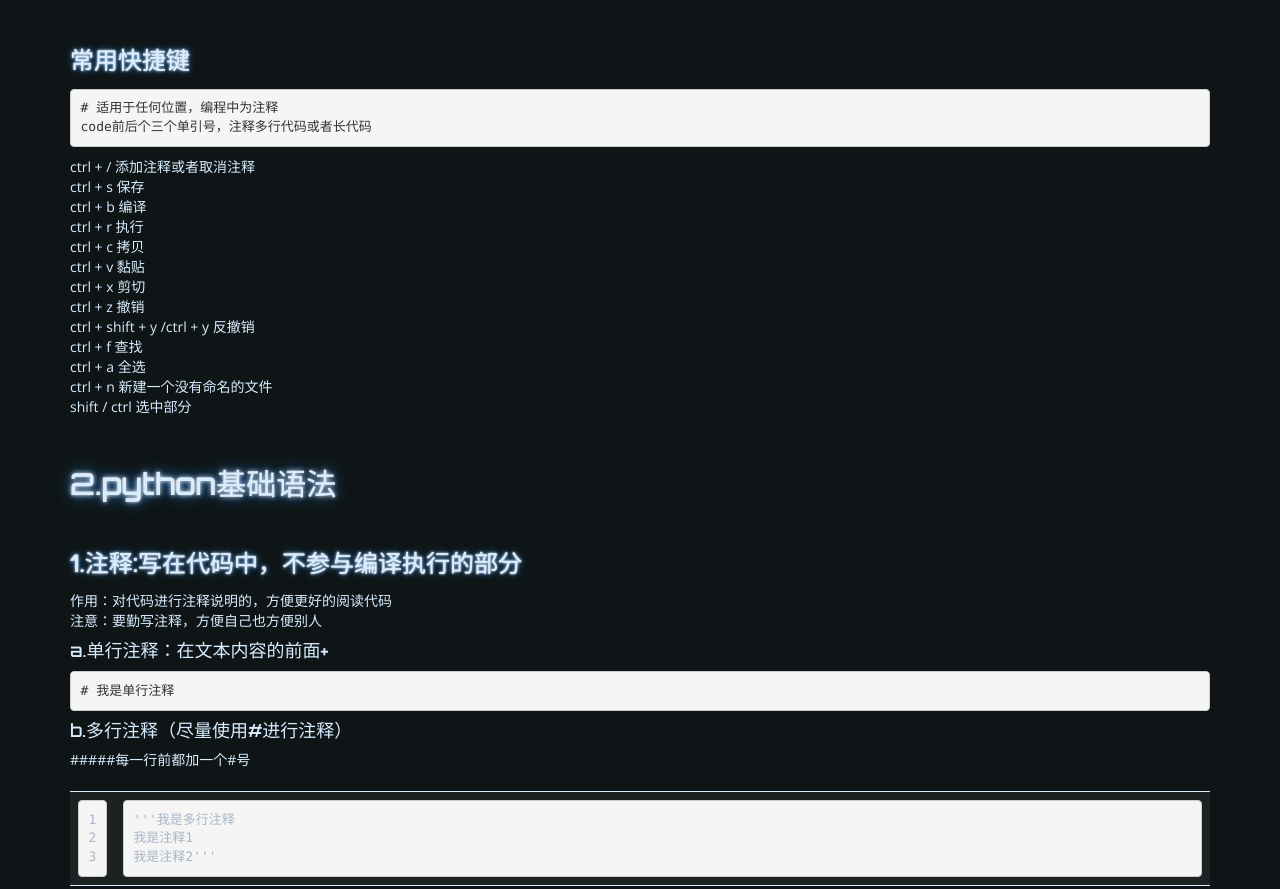
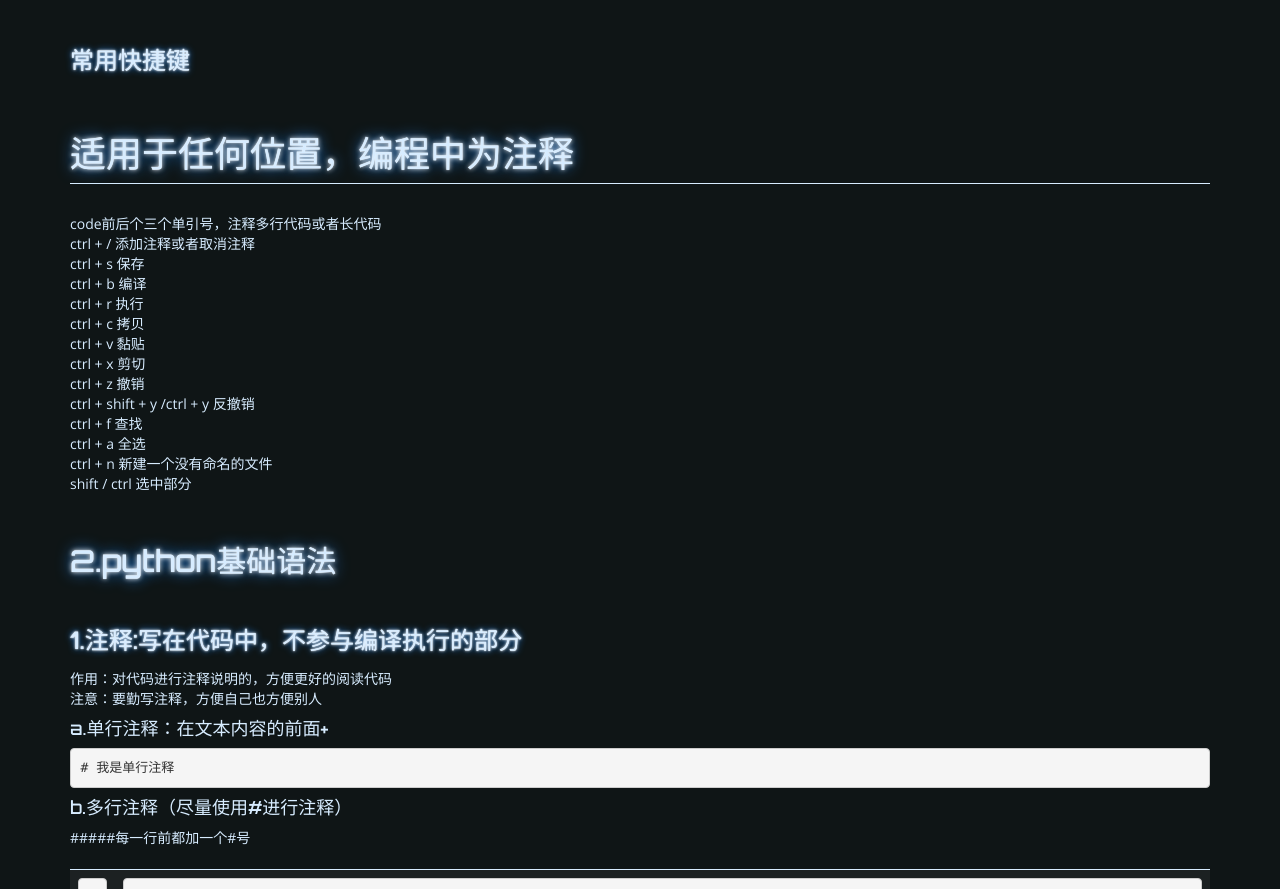
Before and after one commit to EryangZzz/ErYangZzz.github.io, a plain HTML site: page 2018/11/19/python01/index.html in a window 1280 px wide. Shown: the part 828-1717 px from the top of the page. Drawn offline with nearby package versions, Linux system fonts and the light colour scheme.

Commit message:
Site updated: 2018-11-19 16:40:19

```diff
--- a/2018/11/19/python01/index.html
+++ b/2018/11/19/python01/index.html
@@ -166,9 +166,7 @@
 
         <!-- Post Content -->
         <h1 id="Day01"><a href="#Day01" class="headerlink" title="Day01"></a>Day01</h1><h2 id="1-认识python"><a href="#1-认识python" class="headerlink" title="1.认识python"></a>1.认识python</h2><p>print（）在控制台打印出括号的内容，print 和后面的括号是固定写法,括号内内容是变化的<br>注意：代码中的符号必须是英文状态下输入的符号，例如：<br>hellp world<br>欢迎来到编程世界<br><figure class="highlight plain"><table><tr><td class="gutter"><pre><span class="line">1</span><br><span class="line">2</span><br></pre></td><td class="code"><pre><span class="line">print(&quot;hellp world&quot;)</span><br><span class="line">print(&quot;欢迎来到编程世界&quot;)</span><br></pre></td></tr></table></figure></p>
-<h3 id="常用快捷键"><a href="#常用快捷键" class="headerlink" title="常用快捷键"></a>常用快捷键</h3><pre><code># 适用于任何位置，编程中为注释
-code前后个三个单引号，注释多行代码或者长代码
-</code></pre><p>ctrl + /  添加注释或者取消注释<br>ctrl + s  保存<br>ctrl + b  编译<br>ctrl + r  执行<br>ctrl + c  拷贝<br>ctrl + v  黏贴<br>ctrl + x  剪切<br>ctrl + z  撤销<br>ctrl + shift + y /ctrl + y 反撤销<br>ctrl + f   查找<br>ctrl + a  全选<br>ctrl + n  新建一个没有命名的文件<br>shift / ctrl  选中部分</p>
+<h3 id="常用快捷键"><a href="#常用快捷键" class="headerlink" title="常用快捷键"></a>常用快捷键</h3><h1 id="适用于任何位置，编程中为注释"><a href="#适用于任何位置，编程中为注释" class="headerlink" title="适用于任何位置，编程中为注释"></a>适用于任何位置，编程中为注释</h1><p>code前后个三个单引号，注释多行代码或者长代码<br>ctrl + /  添加注释或者取消注释<br>ctrl + s  保存<br>ctrl + b  编译<br>ctrl + r  执行<br>ctrl + c  拷贝<br>ctrl + v  黏贴<br>ctrl + x  剪切<br>ctrl + z  撤销<br>ctrl + shift + y /ctrl + y 反撤销<br>ctrl + f   查找<br>ctrl + a  全选<br>ctrl + n  新建一个没有命名的文件<br>shift / ctrl  选中部分</p>
 <h2 id="2-python基础语法"><a href="#2-python基础语法" class="headerlink" title="2.python基础语法"></a>2.python基础语法</h2><h3 id="1-注释-写在代码中，不参与编译执行的部分"><a href="#1-注释-写在代码中，不参与编译执行的部分" class="headerlink" title="1.注释:写在代码中，不参与编译执行的部分"></a>1.注释:写在代码中，不参与编译执行的部分</h3><p>作用：对代码进行注释说明的，方便更好的阅读代码<br>注意：要勤写注释，方便自己也方便别人</p>
 <h4 id="a-单行注释：在文本内容的前面"><a href="#a-单行注释：在文本内容的前面" class="headerlink" title="a.单行注释：在文本内容的前面+"></a>a.单行注释：在文本内容的前面+</h4><pre><code># 我是单行注释
 </code></pre><h4 id="b-多行注释（尽量使用-进行注释）"><a href="#b-多行注释（尽量使用-进行注释）" class="headerlink" title="b.多行注释（尽量使用#进行注释）"></a>b.多行注释（尽量使用#进行注释）</h4><p>#####每一行前都加一个#号<br><figure class="highlight plain"><table><tr><td class="gutter"><pre><span class="line">1</span><br><span class="line">2</span><br><span class="line">3</span><br></pre></td><td class="code"><pre><span class="line">&apos;&apos;&apos;我是多行注释</span><br><span class="line">我是注释1</span><br><span class="line">我是注释2&apos;&apos;&apos;</span><br></pre></td></tr></table></figure></p>
```
Also changed, not shown: index.html (+1 -3 lines).
